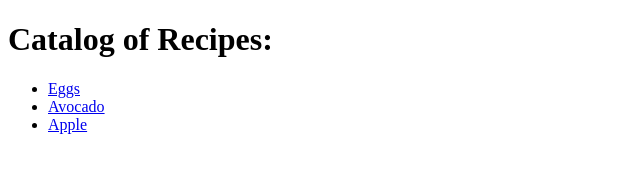
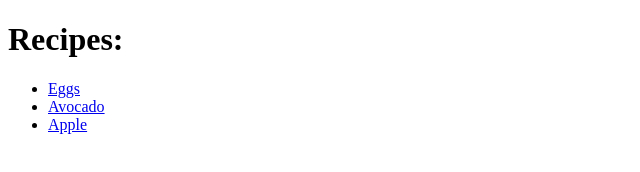
Before and after one commit to bernit1/recipes-test, a plain HTML site: page index.html in a window 1280 px wide. Shown: the whole page, without its empty margins (0-640 px from the left). Drawn offline with Linux system fonts and the light colour scheme.

Commit message:
Heading 1 modified to "Recipes"

```diff
--- a/index.html
+++ b/index.html
@@ -7,7 +7,7 @@
     </head>
 
     <body>
-        <h1>Catalog of Recipes:</h1>
+        <h1>Recipes:</h1>
         <ul>
             <li><a href="pages/eggs.html">Eggs</a></li>
             <li><a href="pages/avocado.html">Avocado</a></li>
```
